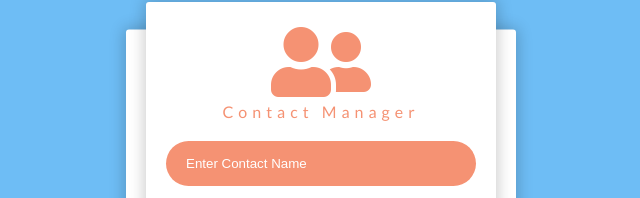
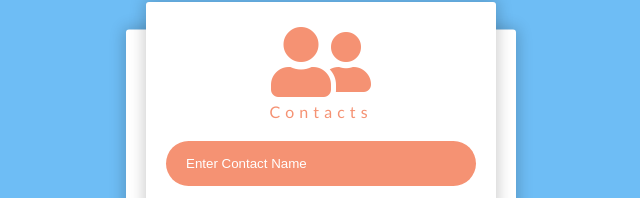
Before and after one commit to NagendraVangara/Contacts-Manager, a plain HTML site: page index.html in a window 1280 px wide. Shown: the part 123-321 px from the top of the page, 319-959 px from the left. Drawn offline with Linux system fonts and the light colour scheme.

Commit message:
Update index.html

```diff
--- a/index.html
+++ b/index.html
@@ -15,7 +15,7 @@
         <div class="contact_manager">
             <div class="contact_header">
                 <i class="fas fa-user-friends fa-5x contact_logo"></i>
-                <p class="contact_heading">Contact Manager</p>
+                <p class="contact_heading">Contacts</p>
             </div>
             <div class="contact_form">
                 <form onsubmit="submitContact(event)">
```
